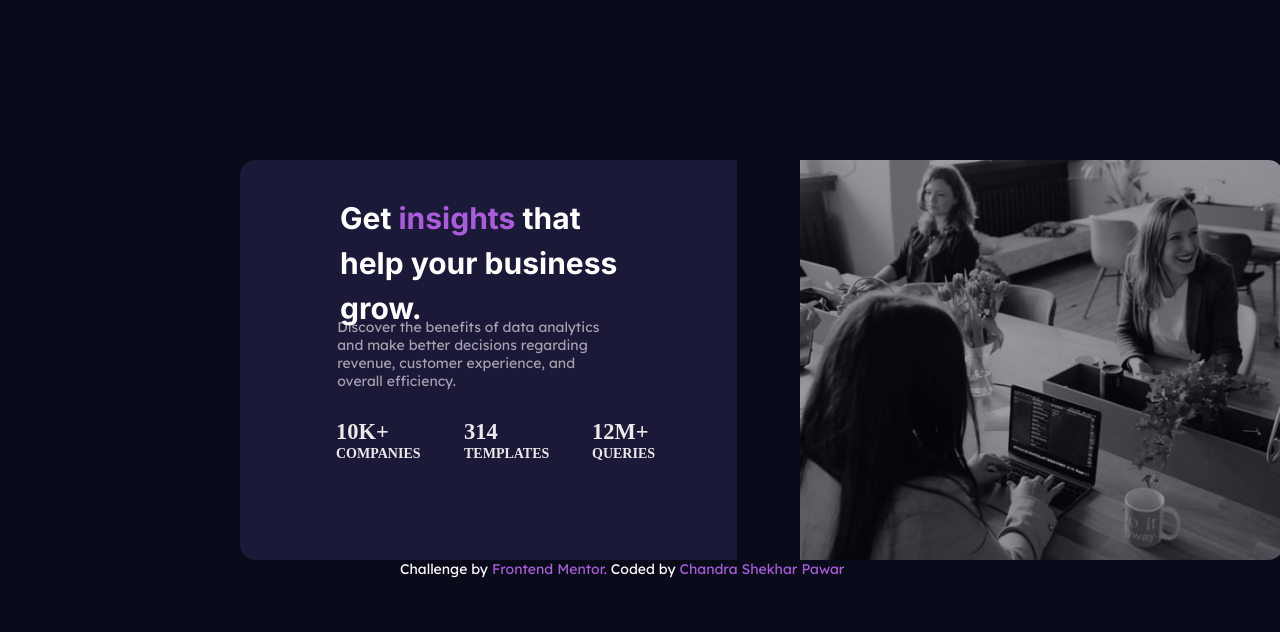
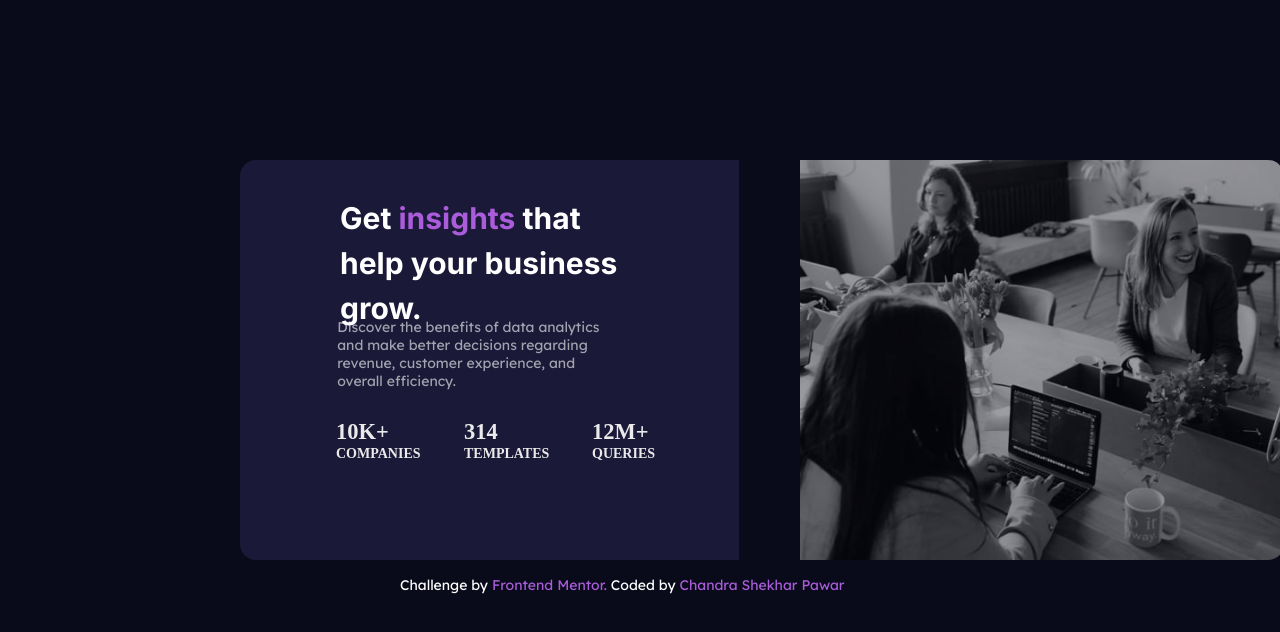
Before and after one commit to Shekharpawar1/preview-card-, a plain HTML site: page index.html in a window 1280 px wide. Drawn offline with Linux system fonts and the light colour scheme.

Commit message:
Update main.css

```diff
--- a/main.css
+++ b/main.css
@@ -25,7 +25,7 @@
 
 .card {
     background-color: var(--card-background-color);
-    width: 38.8%;
+    width: 38.99%;
     height: 50vh;
     position: absolute;
     top: 10rem;
@@ -123,7 +123,7 @@ footer {
     font-size: var(--h3-font-size);
     font-family: var(--font-family);
     position: absolute;
-    top: 35rem;
+    top: 36rem;
     left: 25rem;
 
 }
```
